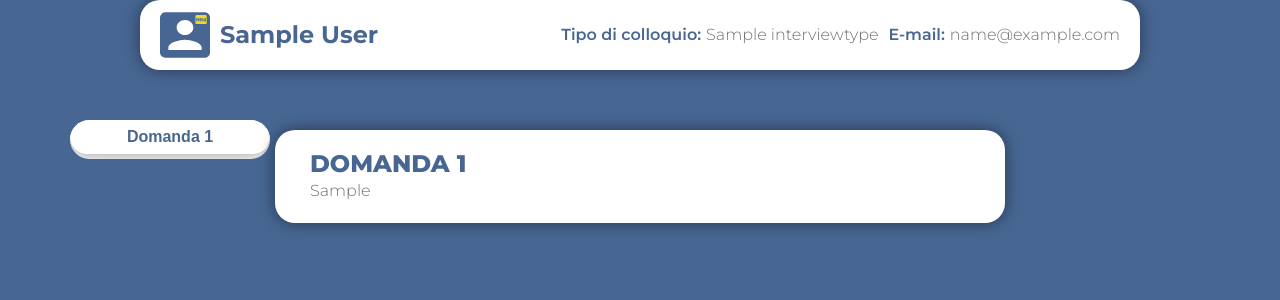
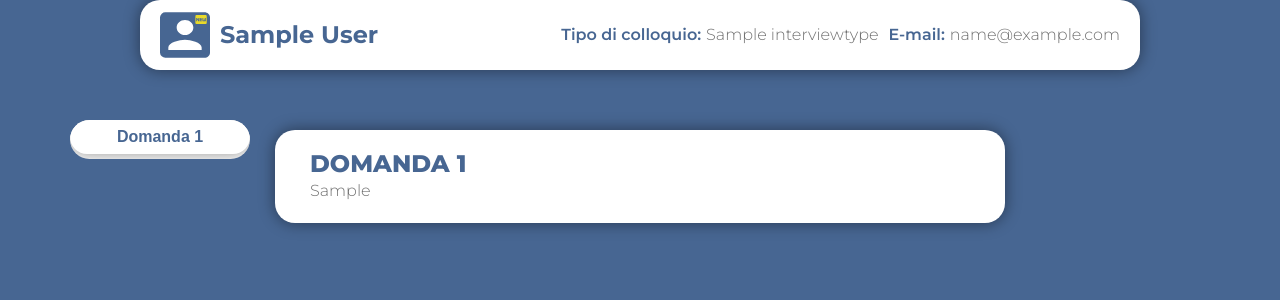
Before and after one commit to MaraxWebx/VALE-REMOTE, a Django app: page /dashboard/1 in a window 1280 px wide. Shown: the part 100-400 px from the top of the page. Run offline with Django 3.2, Linux system fonts and the light colour scheme; a user stored in the database is signed in; tables that the repository leaves empty hold one stand-in row (values such as "Sample post"); parts of the project's set-up code (start-up, migrations or seed data) failed here and were passed over; some libraries are stand-ins or nearby versions.

Commit message:
dashboard

```diff
--- a/site/public/static/css/styledetails.css
+++ b/site/public/static/css/styledetails.css
@@ -201,7 +201,7 @@ img.icon-menu {
 }
 
 .nav-risp{
-    width: 200px;
+    width: 180px;
     margin: 0 0 5px 0;
     border-radius: 20px !important;
     background: white;
```
